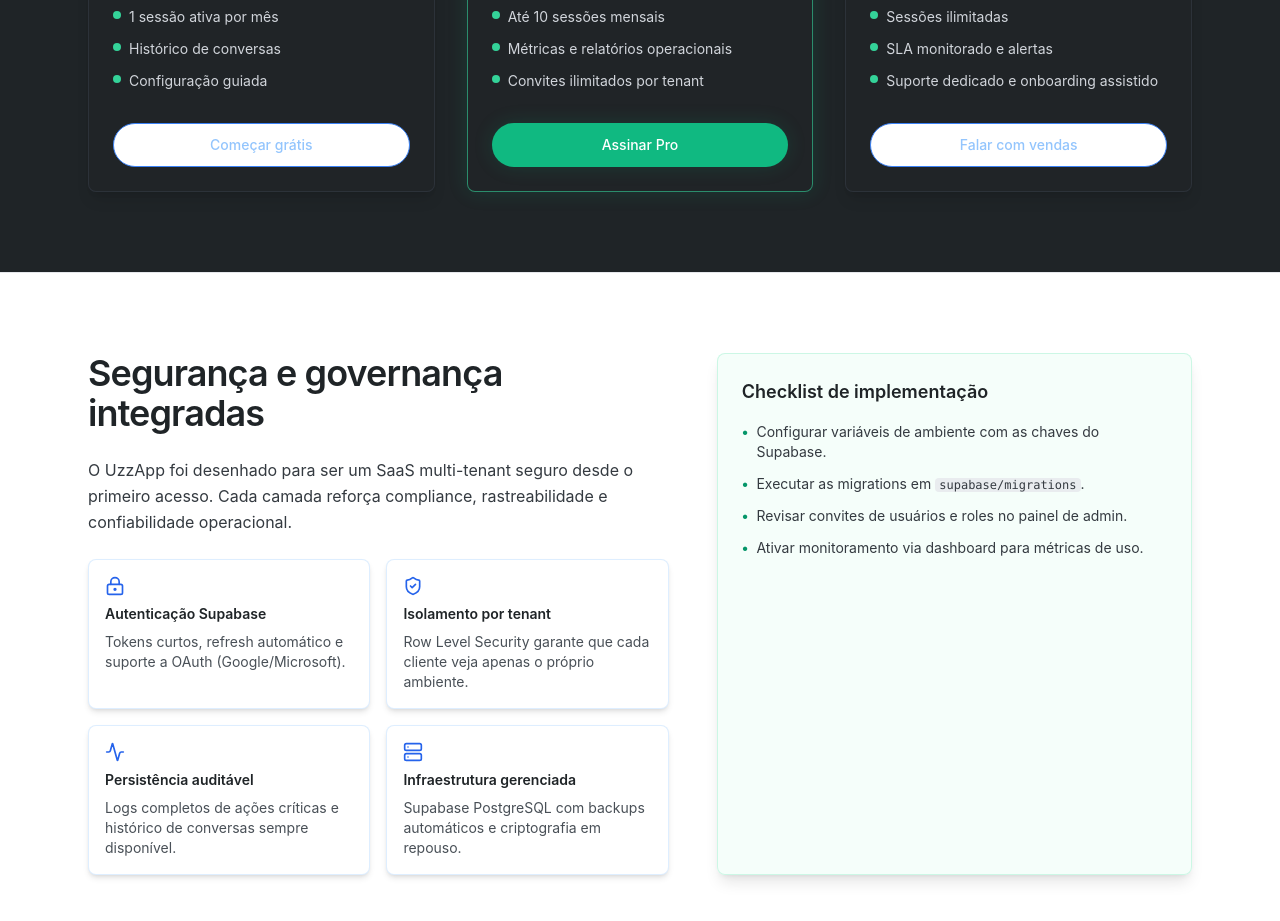
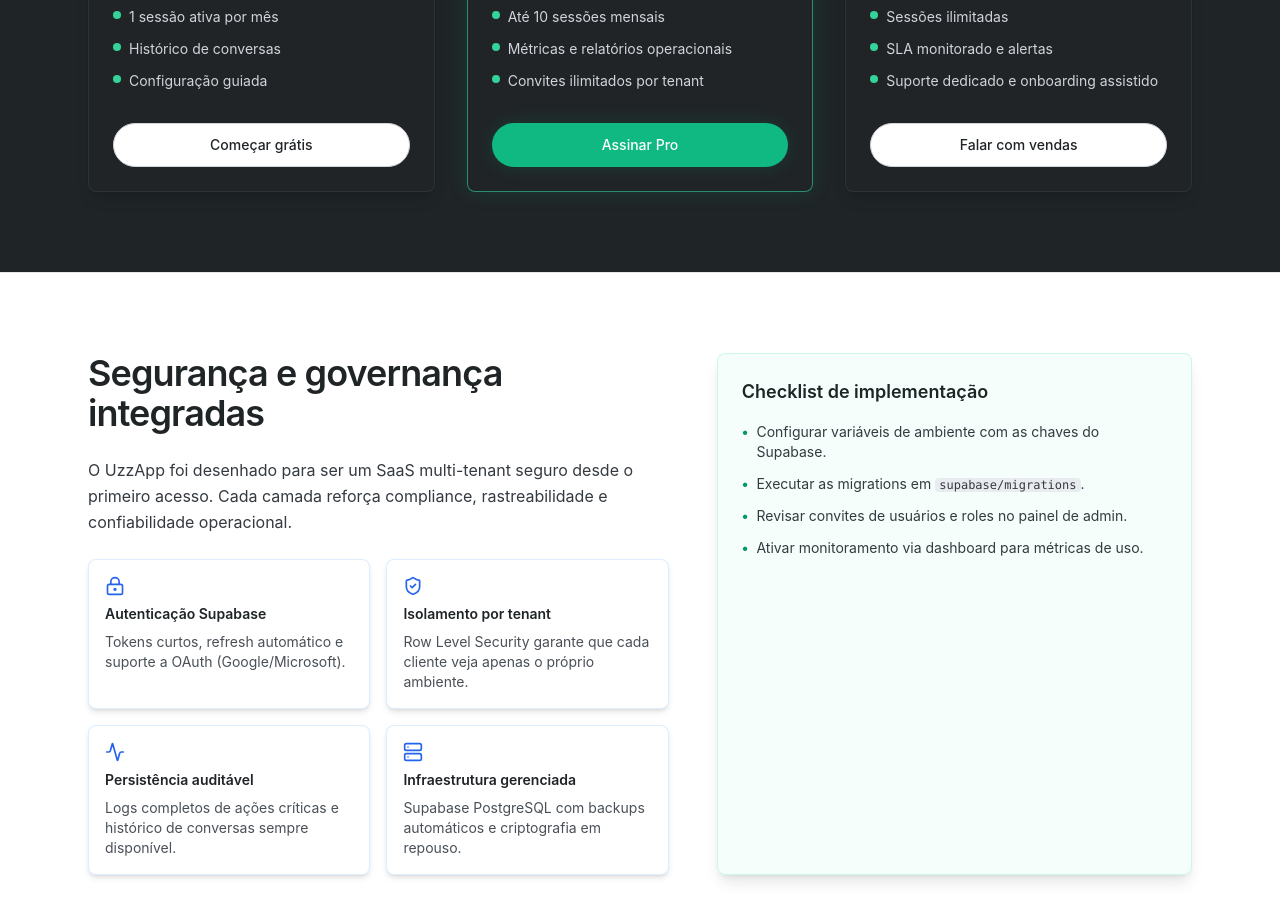
Before and after one commit to luisfboff1/ChatBot-Oficial, a Next.js app: page / in a window 1280 px wide. Shown: the part 1780-2701 px from the top of the page. Built offline with nearby package versions, Linux system fonts and the light colour scheme.

Commit message:
fix: improve button readability in plans section with black text on white background
Co-authored-by: luisfboff1 <225985452+luisfboff1@users.noreply.github.com>

```diff
--- a/src/components/landing/Plans.tsx
+++ b/src/components/landing/Plans.tsx
@@ -94,7 +94,7 @@ export function Plans() {
                     'w-full rounded-full',
                     plan.highlighted
                       ? 'bg-mint-500 hover:bg-mint-600 shadow-glow text-white'
-                      : 'border-brand-blue-500 text-brand-blue-300 hover:bg-brand-blue-500/10'
+                      : 'bg-white border-silver-300 text-erie-black-900 hover:bg-silver-100'
                   )}
                 >
                   {plan.cta}
```
